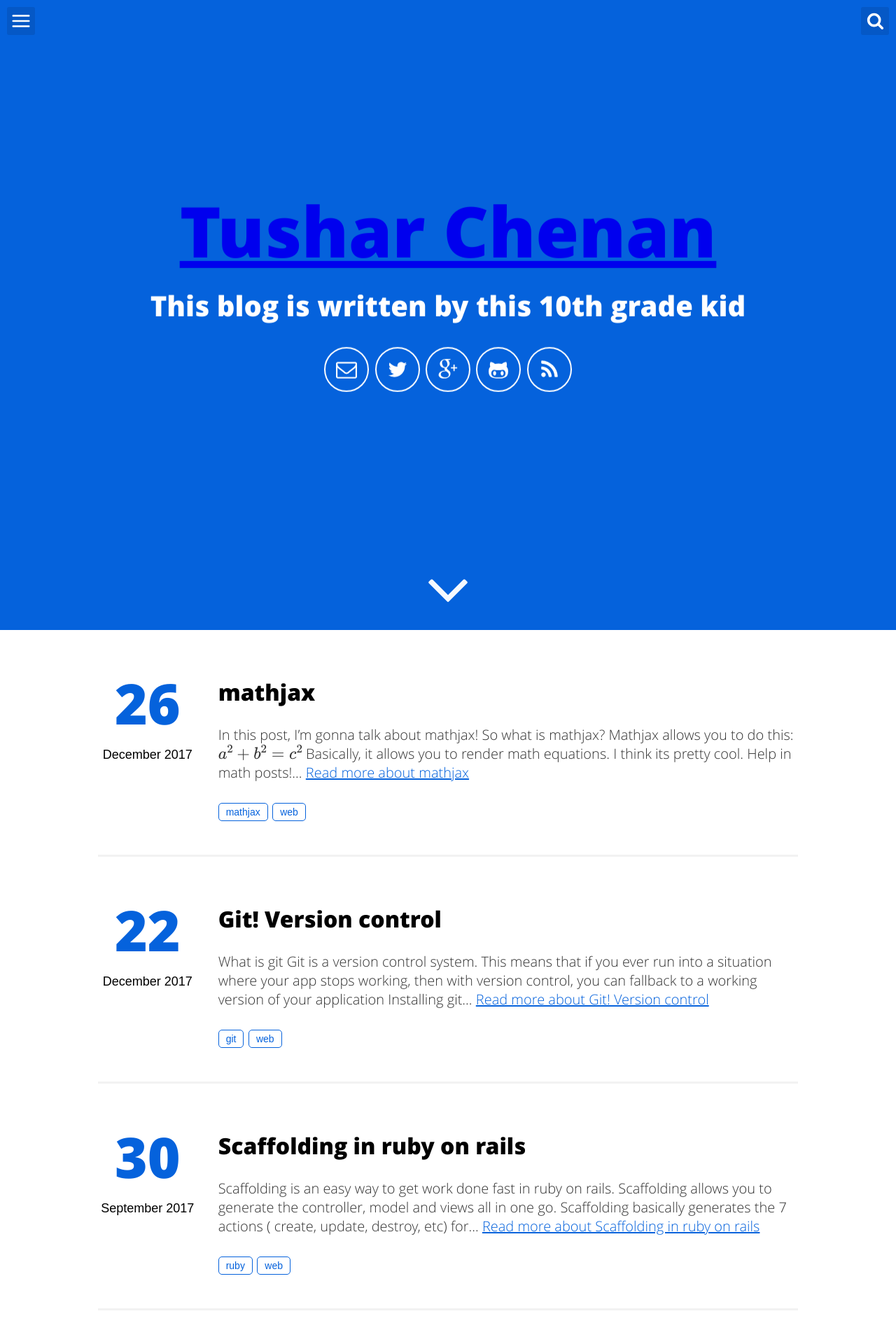
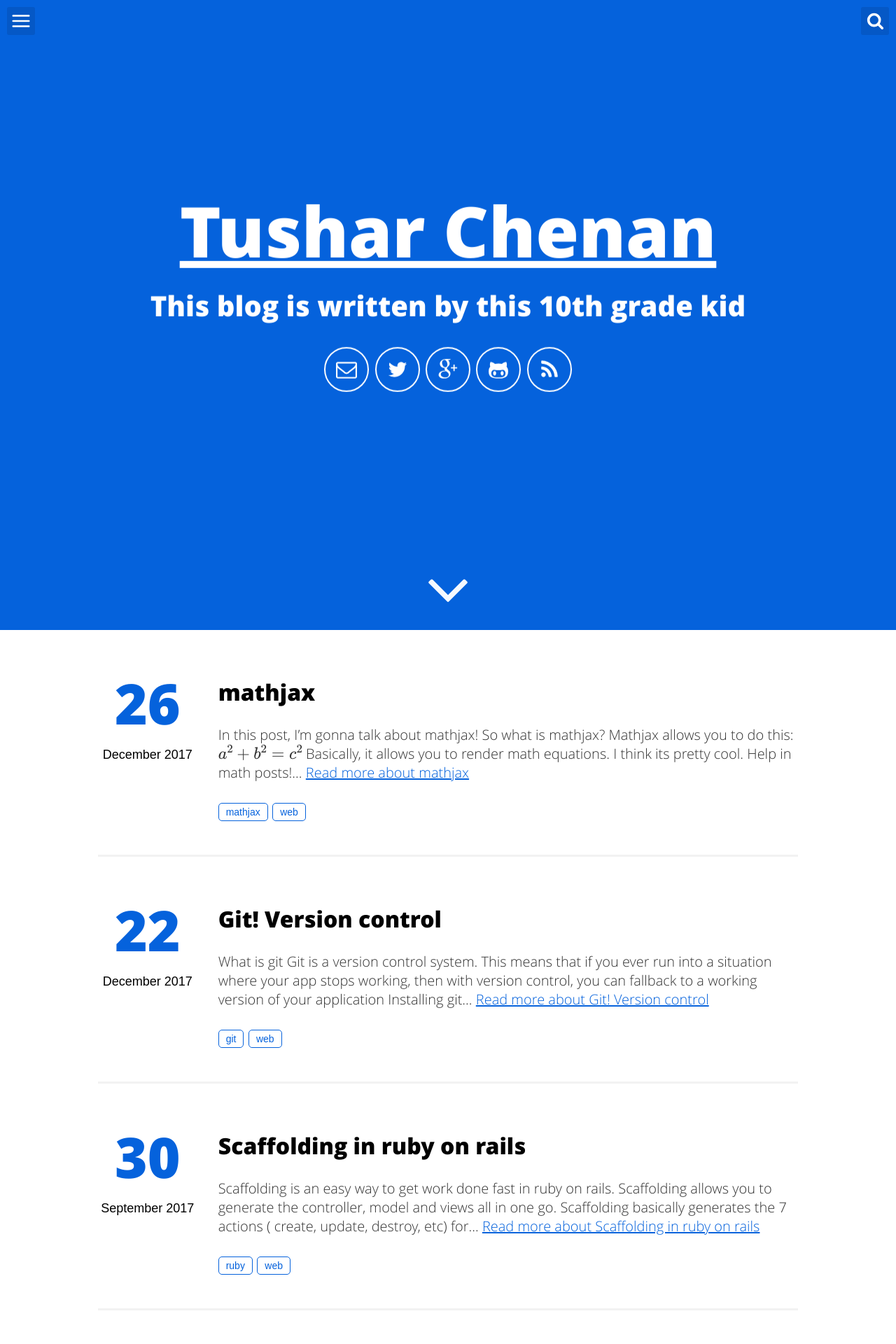
Before and after one commit to rocka0/myblog, a Jekyll site: the page built from index.html, in a window 1280 px wide. Shown: the top 1920 px of the page at 70% size. Built offline with Jekyll 4.4.1, drawn with Linux system fonts in a browser that asks for light colours; formulas are drawn with MathJax 3.

Commit message:
Update header-default.html

```diff
--- a/_includes/header-default.html
+++ b/_includes/header-default.html
@@ -1,7 +1,7 @@
 <header class="header-site" role="banner">
     <div class="content">
         <h1>
-            <span class="site-title"><a href="{{site.user_website}}" style="color: 'white';">{{site.username}}</a></span>
+            <span class="site-title"><a href="{{site.user_website}}" style="color: white">{{site.username}}</a></span>
             <span class="site-description">{{site.description}}</span>
         </h1>
         <div class="icons-home">
```
